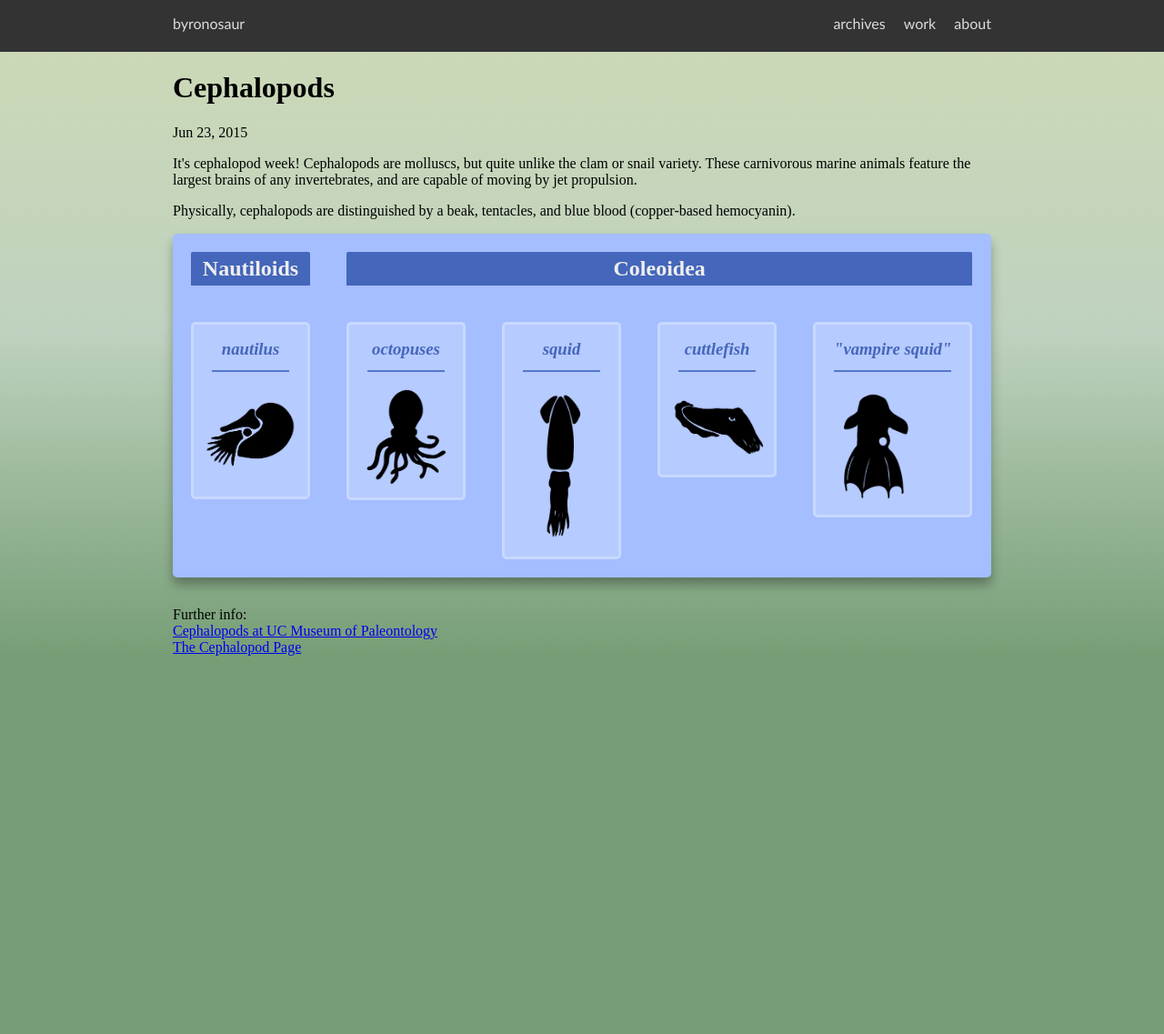
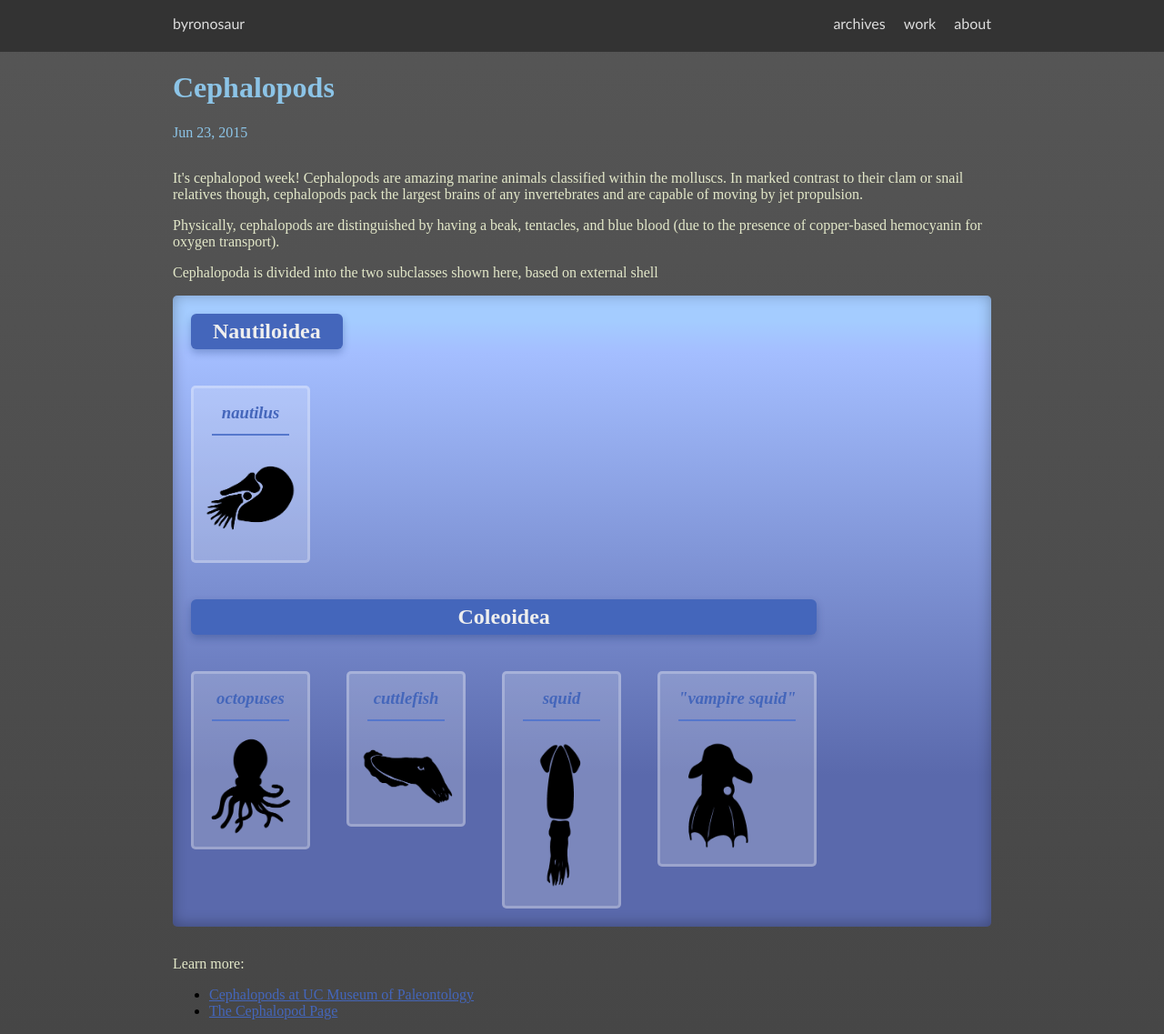
Before and after one commit to bhinebaugh/bhinebaugh.github.com, a Jekyll site: the page built from _posts/2015-06-23-cephalopods.html, in a window 1280 px wide. Shown: the whole page at 91% size. Built offline with Jekyll 4.4.1, drawn with Linux system fonts in a browser that asks for light colours; before the commit the page ends 900 px from its top, so only the background shows below that.

Commit message:
adjust styles on cephalopod post

```diff
--- a/_posts/2015-06-23-cephalopods.html
+++ b/_posts/2015-06-23-cephalopods.html
@@ -21,10 +21,11 @@
   }
   h2 {
     background: #46b;
-    border-radius: 2px 2px 0 0;
+    border-radius: 6px;
+    box-shadow: 0 4px 8px #0d286a4a;
     color: #eee;
     margin: 20px;
-    padding: 5px 10px;
+    padding: 0.25em 1em;
     text-align: center;
   }
   h3 {
@@ -35,22 +36,27 @@
     padding: 8px 0 12px;
     text-align: center;
   }
+  ul a { color: #46b; }
 ---
 
 <p>
   It's cephalopod week!
-Cephalopods are molluscs, but quite unlike the clam or snail variety.
-These carnivorous marine animals feature the largest brains of any invertebrates, and are capable of moving by jet propulsion.
+Cephalopods are amazing marine animals classified within the molluscs.
+In marked contrast to their clam or snail relatives though,
+cephalopods pack the largest brains of any invertebrates and are capable of moving by jet propulsion.
 </p>
 
 <p>
-  Physically, cephalopods are distinguished by a beak, tentacles, and blue blood (copper-based hemocyanin).
+  Physically, cephalopods are distinguished by having a beak, tentacles, and blue blood (due to the presence of copper-based hemocyanin for oxygen transport).
+
 </p>
+
+<p>Cephalopoda is divided into the two subclasses shown here, based on external shell</p>
 
 <div class="cephalopods group">
 
   <section class="nautiloids">
-    <h2>Nautiloids</h2>
+    <h2>Nautiloidea</h2>
     <div>
       <h3>nautilus</h3>
       <img src="/assets/images/cephalopods/cephalopods_02.png"/>
@@ -63,13 +69,13 @@
       <h3>octopuses</h3>
       <img src="/assets/images/cephalopods/cephalopods_01.png"/>
     </div>
+    <div class="cuttlefish">
+      <h3>cuttlefish</h3>
+      <img src="/assets/images/cephalopods/cephalopods_05.png"/>
+    </div>
     <div class="squids">
       <h3>squid</h3>
       <img src="/assets/images/cephalopods/cephalopods_04.png"/>
-    </div>
-    <div class="cuttlefish">
-      <h3>cuttlefish</h3>
-      <img src="/assets/images/cephalopods/cephalopods_05.png"/>
     </div>
     <div class="vampire">
       <h3>"vampire squid"</h3>
@@ -79,6 +85,10 @@
 
 </div>
 
-Further info:<br/>
-<a href="http://www.ucmp.berkeley.edu/taxa/inverts/mollusca/cephalopoda.php">Cephalopods at UC Museum of Paleontology</a><br/>
-<a href="http://www.thecephalopodpage.org/">The Cephalopod Page</a>
+<p>
+  Learn more:<br/>
+  <ul>
+    <li><a href="http://www.ucmp.berkeley.edu/taxa/inverts/mollusca/cephalopoda.php">Cephalopods at UC Museum of Paleontology</a></li>
+    <li><a href="http://www.thecephalopodpage.org/">The Cephalopod Page</a></li>
+  </ul>
+</p>
--- a/assets/css/posts/cephalopods.scss
+++ b/assets/css/posts/cephalopods.scss
@@ -1,12 +1,21 @@
 ---
 ---
-html { background: #769E76; }
-body { background: linear-gradient(#CEDAB6, #BFD2BF, #769E76); }
+body {
+	background: #565656;
+	background: linear-gradient(to bottom, #565656, #464646);
+	height: 100%;
+}
+.post-header {
+	color: #8cc4e7;
+	padding-bottom: 1em;
+}
+.post-content p {
+	color: #e3e8c9;
+}
 .cephalopods {
-  background: #A4BEFF;
-  border-radius: 5px;
+  background: linear-gradient(to bottom, #a4ccff 4%, #a4beff 9%, #5a69ac 76%);  border-radius: 5px;
   box-shadow: 0 8px 12px rgba(0,0,0,0.3);
-  margin: 1em 0 2em;
+  box-shadow: inset 0 -2px 15px rgba(0, 0, 0, 0.3);  margin: 1em 0 2em;
   width: 100%;
 }
 
```
